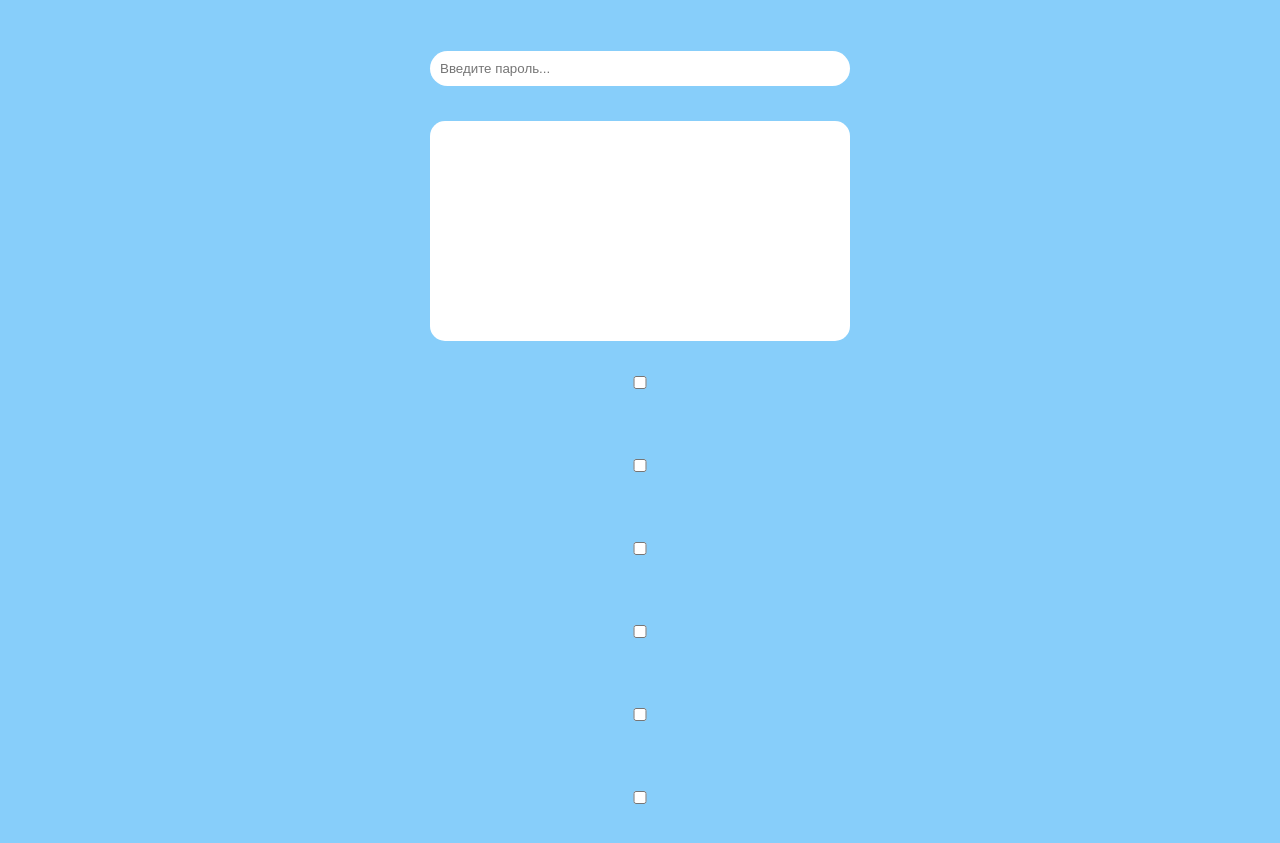
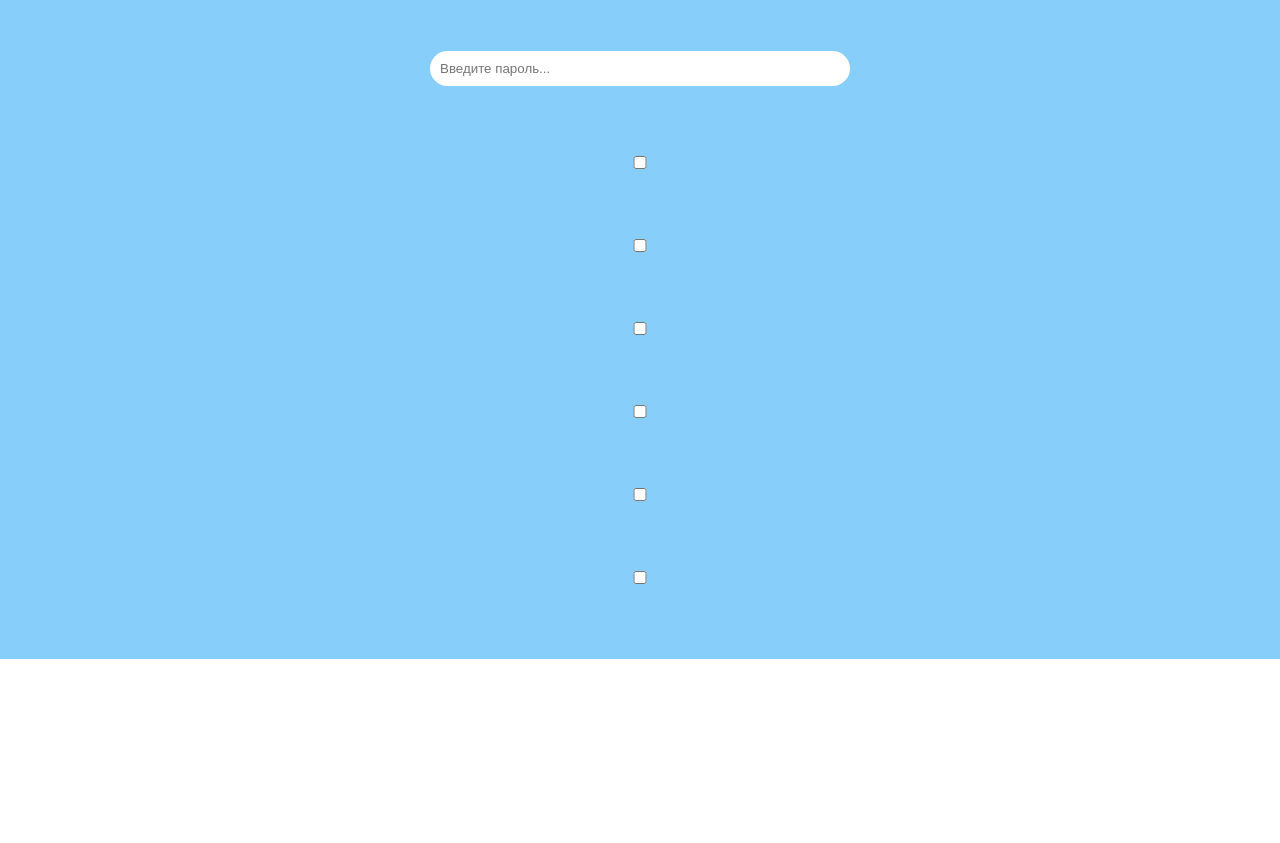
Before and after one commit to superhateyou/constructor, a React (Create React App) app: page / in a window 1280 px wide. Shown: the part 2180-3023 px from the top of the page. After the commit the page ends 2839 px from the top, so only its background shows below. Built offline with nearby package versions, Linux system fonts and the light colour scheme.

Commit message:
fix: fix example

```diff
--- a/src/App.js
+++ b/src/App.js
@@ -98,11 +98,11 @@ let arr = [
       placeholder: "Введите пароль...",
       type: "passwordInput",
   },
-  {
-    name : "input_textarea",
-    placeholder: "Введите текст...",
-    type : "areaInput"
-  },
+  // {
+  //   name : "input_textarea",
+  //   placeholder: "Введите текст...",
+  //   type : "areaInput"
+  // },
   {
       name : "input_checkbox",
       type : "checkInput"
```
